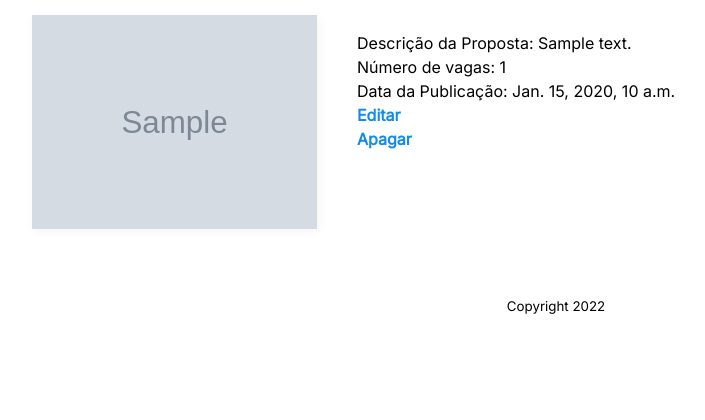
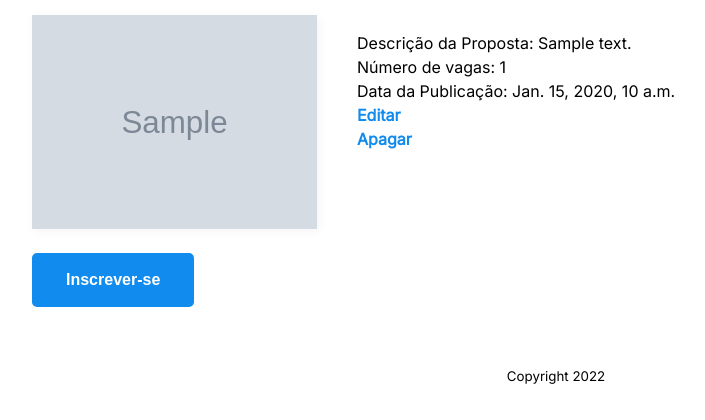
Before and after one commit to gabriel-ranieri/poli-empregos, a Django app: page /propostas/1/ in a window 1280 px wide. Shown: the part 460-880 px from the top of the page, without its empty margins (84-789 px from the left). Before the commit the page ends 774 px from the top, so only its background shows below. Run offline with Django 4.2, Linux system fonts and the light colour scheme; tables that the repository leaves empty hold one stand-in row (values such as "Sample post"); grey boxes marked "Sample" are stand-in pictures.

Commit message:
Botao Inscrever-se - Aguarda Implementacao do Curriculo

```diff
--- a/propostas/templates/propostas/detail.html
+++ b/propostas/templates/propostas/detail.html
@@ -17,5 +17,6 @@
         <li><a href="{% url 'propostas:delete' propostas.id %}">Apagar</a></li>
     </ul>
 </section>
+<button type="submit">Inscrever-se</button>
 
 {% endblock content %}
--- a/propostas/templates/propostas/update.html
+++ b/propostas/templates/propostas/update.html
@@ -19,4 +19,5 @@
     <button type="submit">Atualizar</button>
 </form>
 
+
 {% endblock content %}
```
